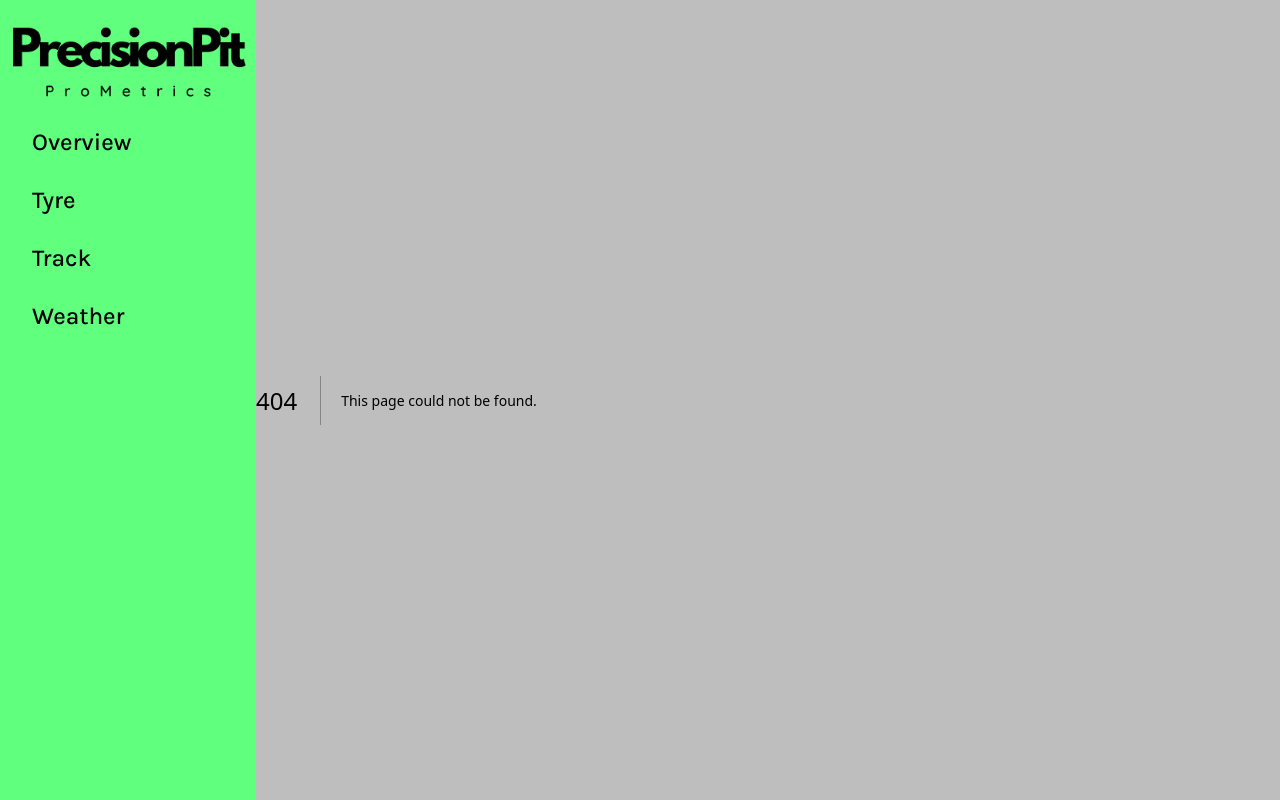
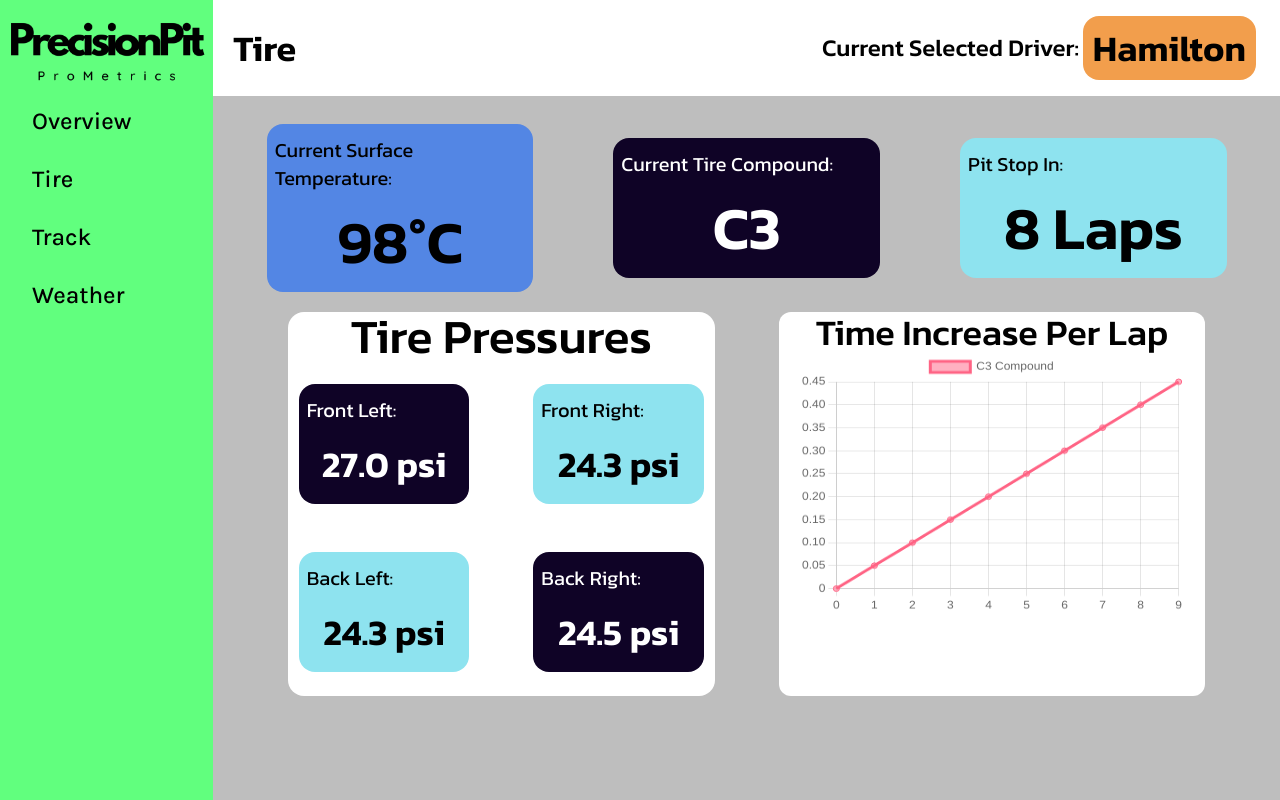
Before and after one commit to dangreen07/inversity-f1-challenge, a Next.js app: page /tire in a window 1280 px wide. Before the commit this address had no page. Built offline with nearby package versions, Linux system fonts and the light colour scheme.

Commit message:
Corrected spelling of "tire" instead of "tyre"

```diff
--- a/app/tyre/page.tsx
+++ b/app/tire/page.tsx
@@ -7,7 +7,7 @@ import TirePerformanceGraph from "../components/tire_performance";
 export default function TyrePage() {
     return (
         <main className="flex flex-col w-full h-full">
-            <Heading pageName="Tyre" />
+            <Heading pageName="Tire" />
             <div className="flex flex-row justify-center items-center gap-20 pt-7">
                 <div className="rounded-2xl bg-[#5386E4] w-1/4">
                     <DataBox dataName="Current Surface Temperature" data="98" symbol="°C" textBlack={true}/>
--- a/app/ui/sidebar.tsx
+++ b/app/ui/sidebar.tsx
@@ -15,7 +15,7 @@ export default function Sidebar() {
             />
             <div className="flex flex-col items-start p-0 gap-2.5 left-8 relative">
                 <SideBarItem name="Overview" href="/" />
-                <SideBarItem name="Tyre" href="/tyre" />
+                <SideBarItem name="Tire" href="/tire" />
                 <SideBarItem name="Track" href="/track" />
                 <SideBarItem name="Weather" href="/weather" />
             </div>
```
Also changed, not shown: 1 other file (tests, documents, lock files or other folders).
